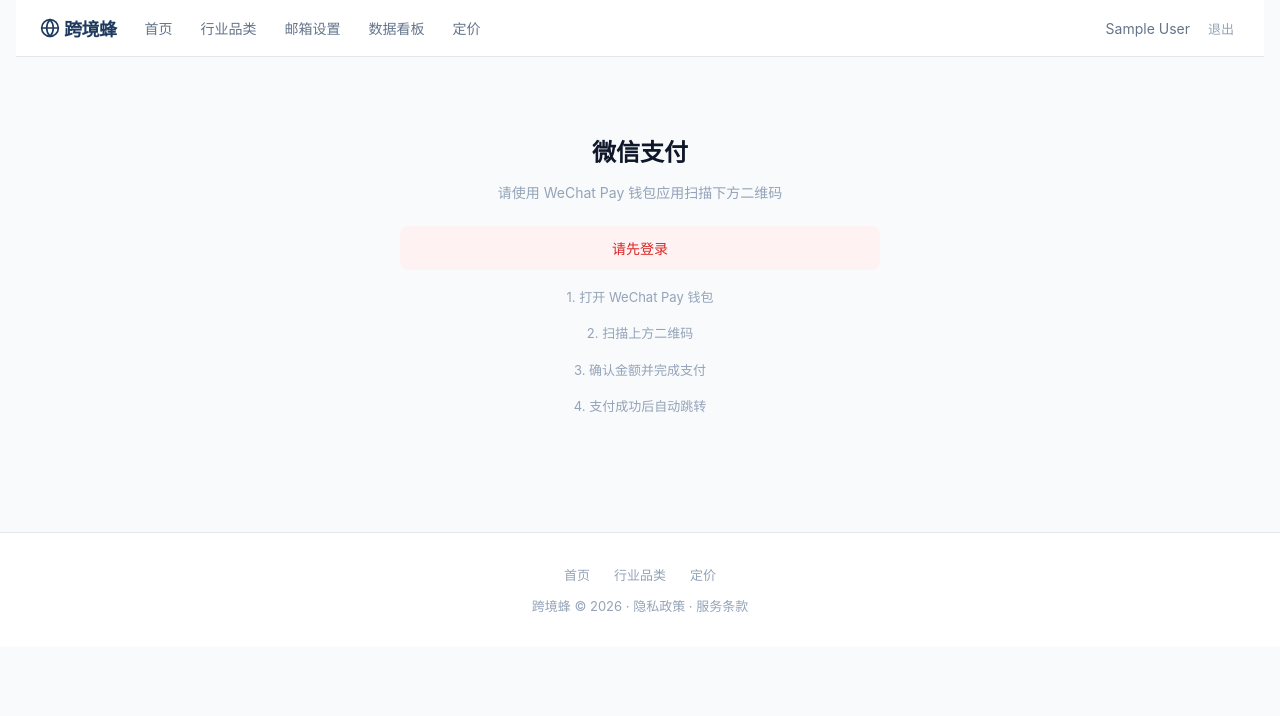
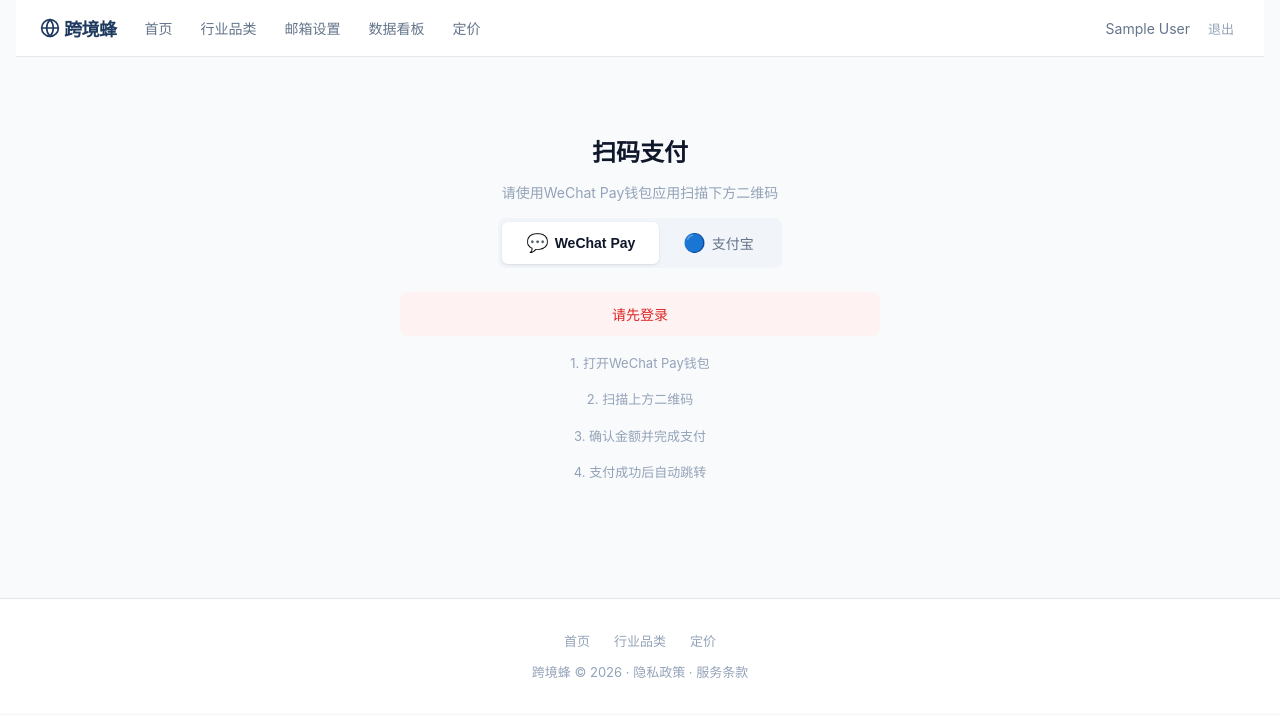
Before and after one commit to 321347/b2b-trade, a Next.js app: page /payment in a window 1280 px wide. Shown: the top 716 px of the page. Built offline with nearby package versions, Linux system fonts and the light colour scheme; no server answers; sample sign-in values are in the browser's storage.

Commit message:
feat: 支付页支持微信/支付宝切换

```diff
--- a/src/app/api/payment/create/route.js
+++ b/src/app/api/payment/create/route.js
@@ -13,7 +13,7 @@
   const { user, error } = await requireAuth(req);
   if (error) return error;
 
-  const { planKey, billing } = await req.json();
+  const { planKey, billing, payType } = await req.json();
   const plan = PLANS[planKey];
   if (!plan || plan.price <= 0) return NextResponse.json({ error: '无效套餐' }, { status: 400 });
 
@@ -32,6 +32,7 @@
     planKey,
     notifyUrl,
     returnUrl: `${siteUrl}/payment?order=${orderNo}`,
+    payType: payType || 'W-NATIVE',
   });
 
   // 先将订单存入 Redis，回调时取出校验
--- a/src/app/payment/page.js
+++ b/src/app/payment/page.js
@@ -1,5 +1,5 @@
 'use client';
-import { useState, useEffect, useRef } from 'react';
+import { useState, useEffect } from 'react';
 import { useSearchParams } from 'next/navigation';
 import QRCode from 'qrcode';
 import { Check } from 'lucide-react';
@@ -10,26 +10,29 @@
   const [error, setError] = useState('');
   const [loading, setLoading] = useState(true);
   const [qrDataUrl, setQrDataUrl] = useState(null);
-  const canvasRef = useRef(null);
+  const [payType, setPayType] = useState('wx');
 
   const planKey = searchParams.get('plan') || 'basic';
   const billing = searchParams.get('billing') || 'monthly';
   const planNames = { starter: '入门版', basic: '基础版', pro: '专业版', enterprise: '企业版' };
+  const payLabels = { wx: 'WeChat Pay', alipay: '支付宝' };
+  const payTypes = { wx: 'W-NATIVE', alipay: 'ALIPAY' };
 
-  useEffect(() => {
+  function createOrder(pt) {
+    setLoading(true);
+    setError('');
     const token = localStorage.getItem('token');
     if (!token) { window.location.href = '/login'; return; }
 
     fetch('/api/payment/create', {
       method: 'POST',
       headers: { 'Content-Type': 'application/json', Authorization: `Bearer ${token}` },
-      body: JSON.stringify({ planKey, billing }),
+      body: JSON.stringify({ planKey, billing, payType: payTypes[pt] }),
     })
     .then(r => r.json())
     .then(d => {
       if (d.ok) {
         setOrder(d);
-        // 生成二维码
         const url = d.codeUrl || d.payUrl;
         if (url) {
           QRCode.toDataURL(url, { width: 240, margin: 2 }).then(setQrDataUrl);
@@ -40,9 +43,11 @@
     })
     .catch(() => setError('网络错误，请重试'))
     .finally(() => setLoading(false));
-  }, []);
+  }
 
-  // 轮询支付状态
+  useEffect(() => { createOrder(payType); }, [payType]);
+
+  // 轮询
   useEffect(() => {
     if (!order?.orderNo) return;
     const interval = setInterval(() => {
@@ -50,11 +55,8 @@
         headers: { Authorization: `Bearer ${localStorage.getItem('token')}` }
       })
       .then(r => r.json())
-      .then(d => {
-        if (d.paid) {
-          window.location.href = '/dashboard?paid=1';
-        }
-      }).catch(() => {});
+      .then(d => { if (d.paid) window.location.href = '/dashboard?paid=1'; })
+      .catch(() => {});
     }, 3000);
     return () => clearInterval(interval);
   }, [order?.orderNo]);
@@ -63,8 +65,28 @@
 
   return (
     <div style={{ maxWidth: 480, margin: '40px auto', padding: 20, textAlign: 'center' }}>
-      <h1 style={{ fontSize: 24, fontWeight: 700, color: '#0f172a', marginBottom: 8 }}>微信支付</h1>
-      <p style={{ color: '#94a3b8', fontSize: 14, marginBottom: 24 }}>请使用 WeChat Pay 钱包应用扫描下方二维码</p>
+      <h1 style={{ fontSize: 24, fontWeight: 700, color: '#0f172a', marginBottom: 8 }}>扫码支付</h1>
+      <p style={{ color: '#94a3b8', fontSize: 14, marginBottom: 16 }}>请使用{payLabels[payType]}钱包应用扫描下方二维码</p>
+
+      {/* 微信/支付宝切换 */}
+      <div style={{ display: 'inline-flex', gap: 0, marginBottom: 24, background: '#f1f5f9', borderRadius: 8, padding: 4 }}>
+        {['wx', 'alipay'].map(pt => (
+          <button key={pt} onClick={() => setPayType(pt)}
+            style={{
+              padding: '10px 24px', fontSize: 14, borderRadius: 6, border: 'none', cursor: 'pointer',
+              background: payType === pt ? '#fff' : 'transparent',
+              color: payType === pt ? '#0f172a' : '#64748b',
+              fontWeight: payType === pt ? 600 : 400,
+              boxShadow: payType === pt ? '0 1px 3px rgba(0,0,0,0.1)' : 'none',
+              display: 'flex', alignItems: 'center', gap: 6,
+            }}>
+            <span style={{ fontSize: 18 }}>
+              {pt === 'wx' ? '💬' : '🔵'}
+            </span>
+            {payLabels[pt]}
+          </button>
+        ))}
+      </div>
 
       {error && (
         <div style={{ background: '#fef2f2', color: '#dc2626', padding: 12, borderRadius: 8, marginBottom: 16, fontSize: 14 }}>{error}</div>
@@ -72,19 +94,17 @@
 
       {order && (
         <>
-          {/* 订单信息 */}
           <div style={{ background: '#f8fafc', borderRadius: 12, padding: '16px 20px', marginBottom: 24, textAlign: 'left', display: 'flex', justifyContent: 'space-between', alignItems: 'center' }}>
             <div>
               <div style={{ fontSize: 13, color: '#94a3b8', marginBottom: 4 }}>{planNames[planKey] || planKey} · {billing === 'yearly' ? '年付' : '月付'}</div>
               <div style={{ fontSize: 24, fontWeight: 700, color: '#0f172a' }}>¥{order.amount}</div>
             </div>
-            <div style={{ fontSize: 12, color: '#94a3b8' }}>订单号: {order.orderNo}</div>
+            <div style={{ fontSize: 12, color: '#94a3b8' }}>{order.orderNo}</div>
           </div>
 
-          {/* 二维码 */}
           {qrDataUrl ? (
             <div style={{ border: '2px solid #e5e7eb', borderRadius: 16, padding: 20, display: 'inline-block', marginBottom: 24, background: '#fff' }}>
-              <img src={qrDataUrl} alt="微信支付二维码" style={{ display: 'block', width: 240, height: 240 }} />
+              <img src={qrDataUrl} alt="付款二维码" style={{ display: 'block', width: 240, height: 240 }} />
             </div>
           ) : (
             <div style={{ border: '2px solid #e5e7eb', borderRadius: 16, padding: 20, marginBottom: 24, background: '#fafafa', color: '#94a3b8' }}>
@@ -100,7 +120,7 @@
       )}
 
       <div style={{ fontSize: 13, color: '#94a3b8', lineHeight: 1.8 }}>
-        <p>1. 打开 WeChat Pay 钱包</p>
+        <p>1. 打开{payLabels[payType]}钱包</p>
         <p>2. 扫描上方二维码</p>
         <p>3. 确认金额并完成支付</p>
         <p>4. 支付成功后自动跳转</p>
--- a/src/lib/lianlian.js
+++ b/src/lib/lianlian.js
@@ -32,7 +32,7 @@
   return `${API_BASE}/pay/app-request`;
 }
 
-export function buildOrderParams({ orderNo, amount, userId, planKey, notifyUrl, returnUrl }) {
+export function buildOrderParams({ orderNo, amount, userId, planKey, notifyUrl, returnUrl, payType }) {
   const { mchId, privateKey } = getConfig();
 
   const params = {
@@ -44,6 +44,7 @@
     name_goods: `跨境蜂-${planKey}`,
     info_order: `升级套餐: ${planKey}`,
     notify_url: notifyUrl,
+    pay_type: payType || 'W-NATIVE',
     user_id: userId,
     risk_item: JSON.stringify({ user_info_mercht_userno: userId }),
   };
```
